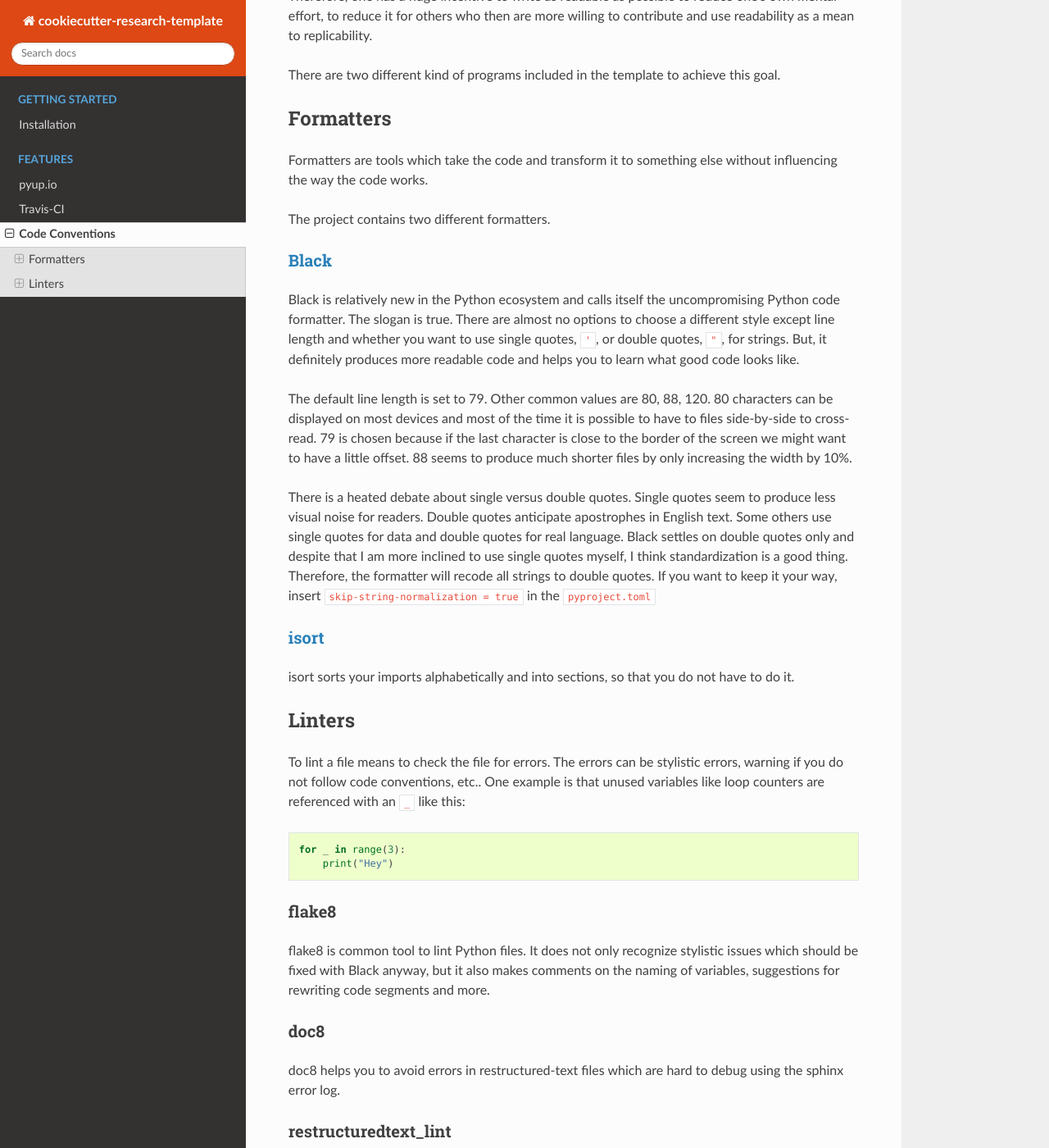
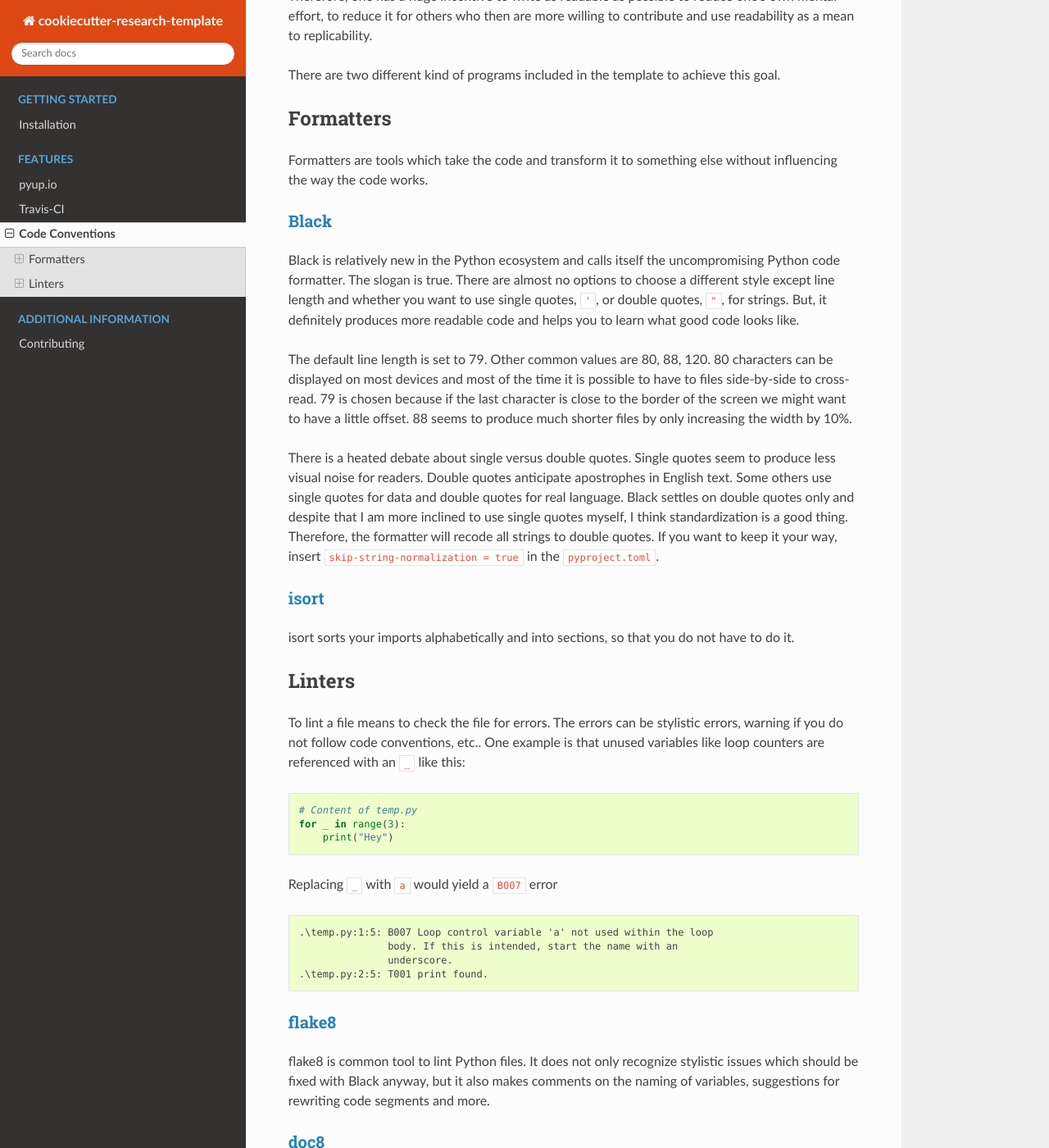
Before and after one commit to tobiasraabe/cookiecutter-research-template, a Sphinx documentation site: the page built from docs/code_conventions.rst, in a window 1280 px wide and 1400 px high, scrolled down 296 px. Shown: the whole window at 82% size. Built offline with Sphinx 7.4.7 and the Read the Docs theme 2.0.0, drawn with Linux system fonts in a browser that asks for light colours.

```diff
--- a/README.rst
+++ b/README.rst
@@ -175,7 +175,7 @@ Visualization of the DAG
     .. raw:: html
 
         <p align="center">
-            <img src="_static/dag.png">
+            <img src="docs/_static/dag.png">
         </p>
 
 Others
--- a/docs/code_conventions.rst
+++ b/docs/code_conventions.rst
@@ -1,12 +1,12 @@
 Code Conventions
-================
+----------------
 
 Code conventions are rules to follow during coding to prevent mistakes and
 ensure readability. The last point is crucial and cannot be stressed enough.
 
 ..
 
-    Code is far more often read than written.
+    *Code is far more often read than written.*
 
 Therefore, one has a huge incentive to write as readable as possible to reduce
 one's own mental effort, to reduce it for others who then are more willing to
@@ -17,12 +17,10 @@ this goal.
 
 
 Formatters
-----------
+^^^^^^^^^^
 
 Formatters are tools which take the code and transform it to something else
 without influencing the way the code works.
-
-The project contains two different formatters.
 
 
 `Black <https://github.com/ambv/black>`_
@@ -49,7 +47,7 @@ real language. Black settles on double quotes only and despite that I am more
 inclined to use single quotes myself, I think standardization is a good thing.
 Therefore, the formatter will recode all strings to double quotes. If you want
 to keep it your way, insert ``skip-string-normalization = true`` in the
-``pyproject.toml``
+``pyproject.toml``.
 
 
 `isort <https://github.com/timothycrosley/isort>`_
@@ -60,7 +58,7 @@ have to do it.
 
 
 Linters
--------
+^^^^^^^
 
 To lint a file means to check the file for errors. The errors can be stylistic
 errors, warning if you do not follow code conventions, etc.. One example is
@@ -69,12 +67,22 @@ this:
 
 .. code-block:: python
 
+    # Content of temp.py
     for _ in range(3):
         print("Hey")
 
+Replacing ``_`` with ``a`` would yield a ``B007`` error
 
-flake8
-~~~~~~
+.. code-block:: plain
+
+    .\temp.py:1:5: B007 Loop control variable 'a' not used within the loop
+                   body. If this is intended, start the name with an
+                   underscore.
+    .\temp.py:2:5: T001 print found.
+
+
+`flake8 <https://github.com/pycqa/flake8>`_
+~~~~~~~~~~~~~~~~~~~~~~~~~~~~~~~~~~~~~~~~~~~
 
 flake8 is common tool to lint Python files. It does not only recognize
 stylistic issues which should be fixed with Black anyway, but it also makes
@@ -82,15 +90,15 @@ comments on the naming of variables, suggestions for rewriting code segments
 and more.
 
 
-doc8
-~~~~
+`doc8 <https://github.com/openstack/doc8>`_
+~~~~~~~~~~~~~~~~~~~~~~~~~~~~~~~~~~~~~~~~~~~
 
 doc8 helps you to avoid errors in restructured-text files which are hard to
 debug using the sphinx error log.
 
 
-restructuredtext_lint
-~~~~~~~~~~~~~~~~~~~~~
+`restructuredtext_lint <https://github.com/twolfson/restructuredtext-lint>`_
+~~~~~~~~~~~~~~~~~~~~~~~~~~~~~~~~~~~~~~~~~~~~~~~~~~~~~~~~~~~~~~~~~~~~~~~~~~~~
 
 This tool validates your ``README.rst`` in case you want to publish your
 project as a package on PyPI.
--- /dev/null
+++ b/docs/contributing.rst
@@ -0,0 +1 @@
+.. include:: ../CONTRIBUTING.rst
```
Also changed, not shown: CONTRIBUTING.rst (+6 -6 lines), cookiecutter.json (+4 -5 lines), docs/index.rst (+14 -0 lines), docs/installation.rst (+10 -1 lines), docs/pyup.rst (+11 -3 lines), docs/travis.rst (+5 -6 lines), docs/_static/dag.png (renamed from _static/dag.png), 5 other files.
